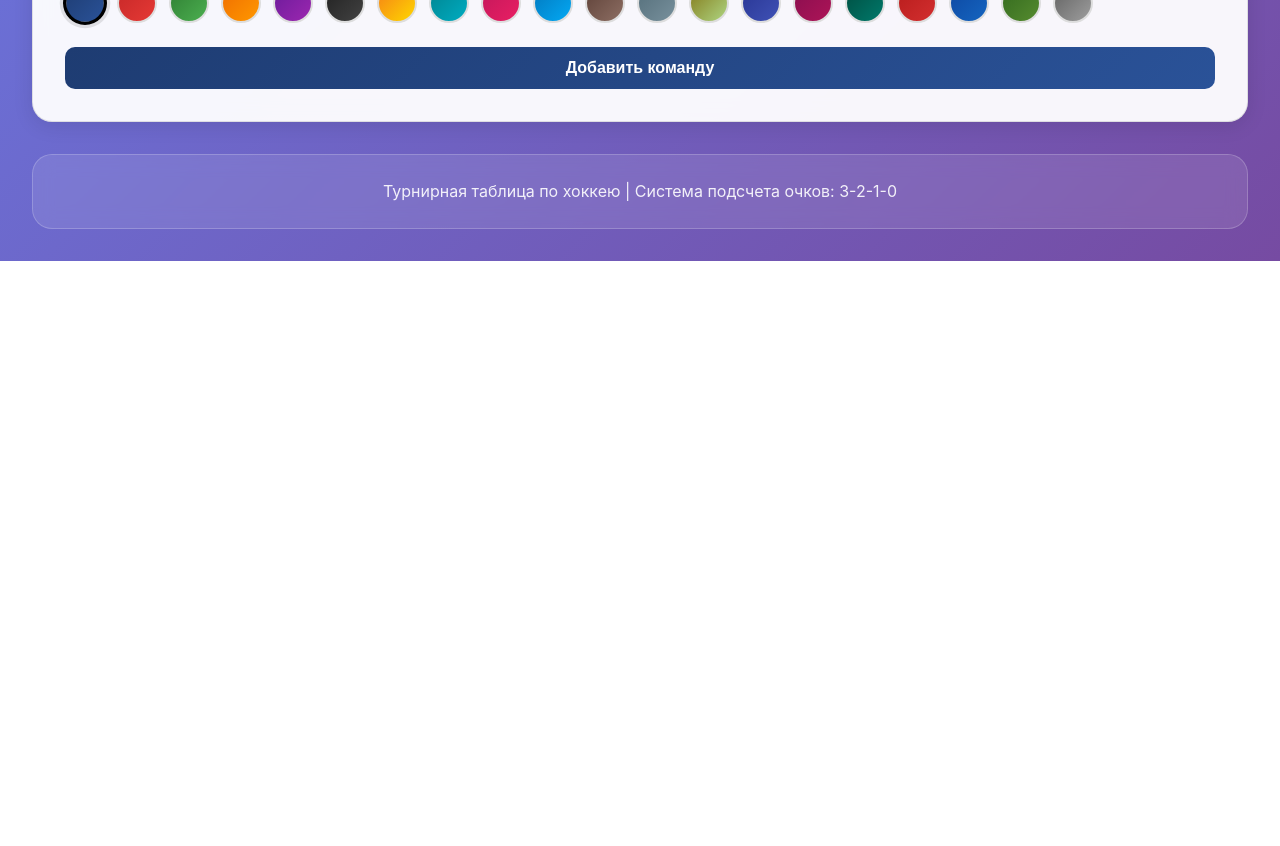
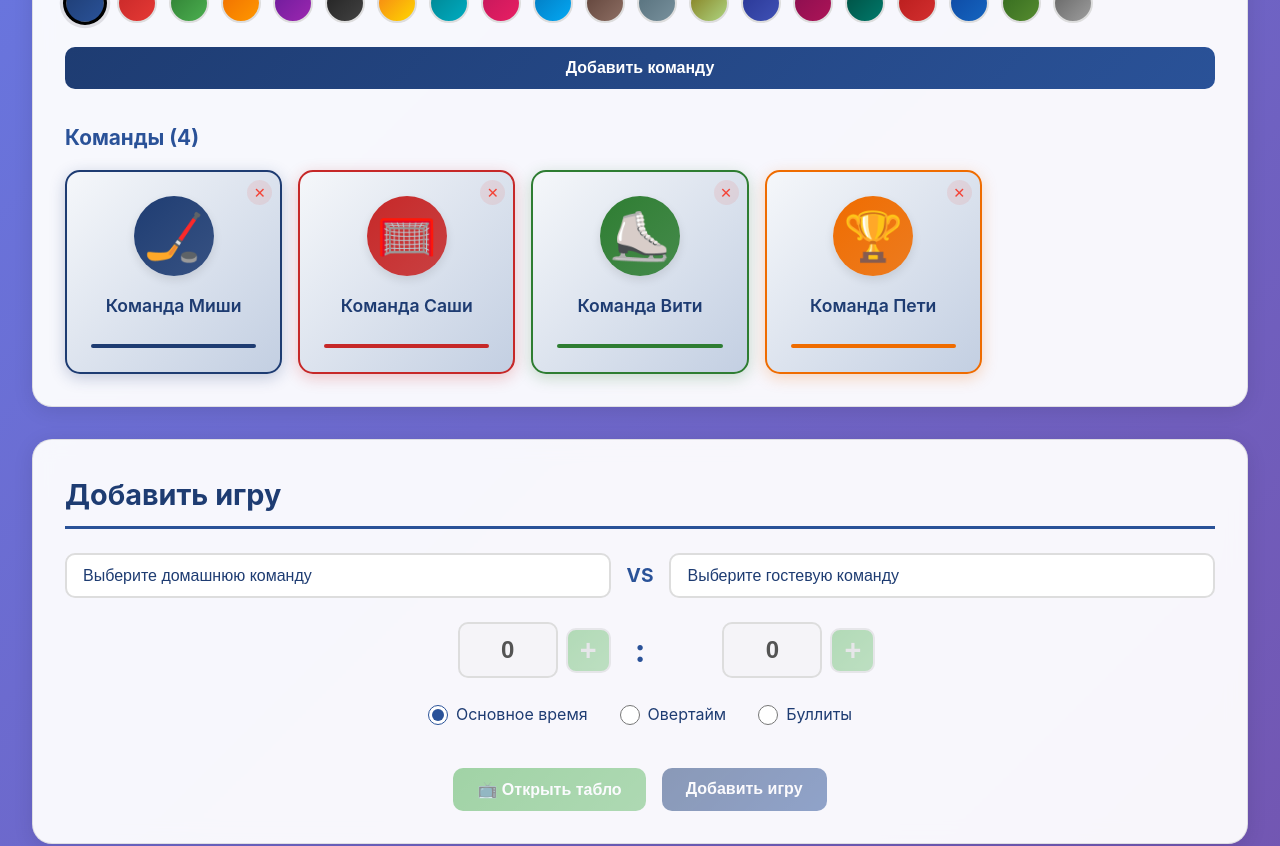
Before and after one commit to ice19942335/RollegHockey, a React (Vite) app: page / in a window 1280 px wide. Shown: the part 640-1486 px from the top of the page. Before the commit the page ends 901 px from the top, so only its background shows below. Built offline with nearby package versions, Linux system fonts and the light colour scheme.

Commit message:
Fix multiple bugs

```diff
--- a/src/App.css
+++ b/src/App.css
@@ -256,6 +256,38 @@
   font-size: 1.1rem;
   color: #1e3c72;
   text-align: center;
+  cursor: pointer;
+  padding: 0.25rem 0.5rem;
+  border-radius: 5px;
+  transition: all 0.2s ease;
+  min-height: 1.5rem;
+  display: flex;
+  align-items: center;
+  justify-content: center;
+}
+
+.team-name:hover {
+  background: rgba(30, 60, 114, 0.1);
+}
+
+.team-name-input {
+  font-weight: 600;
+  font-size: 1.1rem;
+  color: #1e3c72;
+  text-align: center;
+  border: 2px solid #2a5298;
+  border-radius: 5px;
+  padding: 0.25rem 0.5rem;
+  background: white;
+  outline: none;
+  width: 100%;
+  max-width: 100%;
+  box-sizing: border-box;
+}
+
+.team-name-input:focus {
+  border-color: #2a5298;
+  box-shadow: 0 0 0 3px rgba(42, 82, 152, 0.1);
 }
 
 .delete-btn-small {
@@ -357,6 +389,12 @@
   gap: 0.5rem;
 }
 
+.score-btn-placeholder {
+  width: 45px;
+  height: 45px;
+  flex-shrink: 0;
+}
+
 .game-score input {
   width: 100px;
   max-width: 100px;
@@ -829,6 +867,12 @@
 
   .team-name {
     font-size: 0.95rem;
+    padding: 0.2rem 0.4rem;
+  }
+
+  .team-name-input {
+    font-size: 0.95rem;
+    padding: 0.2rem 0.4rem;
   }
 
   .delete-btn-small {
@@ -1122,6 +1166,12 @@
 
   .team-name {
     font-size: 0.85rem;
+    padding: 0.15rem 0.3rem;
+  }
+
+  .team-name-input {
+    font-size: 0.85rem;
+    padding: 0.15rem 0.3rem;
   }
 
   .game-score input {
@@ -1133,6 +1183,11 @@
     width: 35px;
     height: 35px;
     font-size: 1.3rem;
+  }
+
+  .score-btn-placeholder {
+    width: 35px;
+    height: 35px;
   }
 
   .standings-table-wrapper {
@@ -1220,21 +1275,21 @@
   display: flex;
   align-items: center;
   justify-content: center;
-  padding: 2rem;
+  padding: 0;
 }
 
 .scoreboard {
-  width: 100%;
-  max-width: 1400px;
-  height: 100%;
-  max-height: 90vh;
+  width: 100vw;
+  height: 100vh;
   background: #000;
-  border-radius: 20px;
+  border-radius: 0;
   position: relative;
   display: flex;
   align-items: center;
   justify-content: center;
-  box-shadow: 0 0 50px rgba(255, 255, 255, 0.1);
+  box-shadow: none;
+  overflow: hidden;
+  box-sizing: border-box;
 }
 
 .scoreboard-close {
@@ -1243,10 +1298,10 @@
   right: 1.5rem;
   width: 50px;
   height: 50px;
-  border: 3px solid white;
-  border-radius: 50%;
-  background: rgba(255, 255, 255, 0.1);
-  color: white;
+  border: none;
+  border-radius: 0;
+  background: transparent;
+  color: rgba(255, 255, 255, 0.4);
   font-size: 1.5rem;
   cursor: pointer;
   display: flex;
@@ -1257,23 +1312,26 @@
 }
 
 .scoreboard-close:hover {
-  background: rgba(255, 255, 255, 0.2);
+  color: rgba(255, 255, 255, 1);
   transform: scale(1.1);
 }
 
 .scoreboard-content {
   display: flex;
-  width: 100%;
-  height: 100%;
+  width: 100vw;
+  height: 100vh;
   align-items: center;
   justify-content: space-between;
-  padding: 3rem;
+  padding: 0;
   gap: 2rem;
+  box-sizing: border-box;
+  overflow: hidden;
 }
 
 .scoreboard-team {
   flex: 1;
   height: 100%;
+  max-height: 100%;
   display: flex;
   flex-direction: column;
   align-items: center;
@@ -1282,6 +1340,9 @@
   border: 4px solid;
   padding: 3rem;
   box-shadow: 0 10px 40px rgba(0, 0, 0, 0.5);
+  box-sizing: border-box;
+  overflow: hidden;
+  min-width: 0;
 }
 
 .scoreboard-team-logo {
@@ -1318,6 +1379,12 @@
   align-items: center;
   justify-content: center;
   gap: 2rem;
+}
+
+.scoreboard-btn-placeholder {
+  width: 80px;
+  height: 80px;
+  flex-shrink: 0;
 }
 
 .scoreboard-team-score {
@@ -1335,24 +1402,22 @@
   height: 80px;
   font-size: 3rem;
   font-weight: bold;
-  border: 4px solid white;
-  border-radius: 50%;
-  background: rgba(255, 255, 255, 0.2);
-  color: white;
+  border: none;
+  border-radius: 0;
+  background: transparent;
+  color: rgba(255, 255, 255, 0.4);
   cursor: pointer;
   display: flex;
   align-items: center;
   justify-content: center;
   transition: all 0.3s ease;
-  backdrop-filter: blur(10px);
   line-height: 1;
   padding: 0;
 }
 
 .scoreboard-btn:hover:not(:disabled) {
-  background: rgba(255, 255, 255, 0.3);
+  color: rgba(255, 255, 255, 1);
   transform: scale(1.1);
-  box-shadow: 0 0 20px rgba(255, 255, 255, 0.5);
 }
 
 .scoreboard-btn:active:not(:disabled) {
@@ -1360,28 +1425,23 @@
 }
 
 .scoreboard-btn:disabled {
-  opacity: 0.3;
-  cursor: not-allowed;
+  display: none;
 }
 
 .scoreboard-btn-plus {
-  background: linear-gradient(135deg, rgba(76, 175, 80, 0.8) 0%, rgba(102, 187, 106, 0.8) 100%);
-  border-color: #4caf50;
+  background: transparent;
 }
 
 .scoreboard-btn-plus:hover:not(:disabled) {
-  background: linear-gradient(135deg, rgba(56, 142, 60, 0.9) 0%, rgba(76, 175, 80, 0.9) 100%);
-  border-color: #388e3c;
+  background: transparent;
 }
 
 .scoreboard-btn-minus {
-  background: linear-gradient(135deg, rgba(244, 67, 54, 0.8) 0%, rgba(239, 83, 80, 0.8) 100%);
-  border-color: #f44336;
+  background: transparent;
 }
 
 .scoreboard-btn-minus:hover:not(:disabled) {
-  background: linear-gradient(135deg, rgba(211, 47, 47, 0.9) 0%, rgba(244, 67, 54, 0.9) 100%);
-  border-color: #d32f2f;
+  background: transparent;
 }
 
 .scoreboard-separator {
@@ -1426,6 +1486,11 @@
     min-width: 150px;
   }
 
+  .scoreboard-btn-placeholder {
+    width: 60px;
+    height: 60px;
+  }
+
   .scoreboard-btn {
     width: 60px;
     height: 60px;
@@ -1465,6 +1530,11 @@
     margin-bottom: 1rem;
   }
 
+  .scoreboard-btn-placeholder {
+    width: 50px;
+    height: 50px;
+  }
+
   .scoreboard-score-controls {
     gap: 1rem;
   }
@@ -1479,6 +1549,11 @@
     height: 50px;
     font-size: 2rem;
     border-width: 3px;
+  }
+
+  .scoreboard-btn-placeholder {
+    width: 50px;
+    height: 50px;
   }
 
   .scoreboard-separator {
--- a/src/App.jsx
+++ b/src/App.jsx
@@ -9,17 +9,24 @@ import GamesList from './components/GamesList'
 import StandingsTable from './components/StandingsTable'
 import Scoreboard from './components/Scoreboard'
 import ConfirmModal from './components/ConfirmModal'
+import { config, DEFAULT_TEAMS } from './config'
 
 function App() {
-  const [teams, setTeams] = useState([])
+  const [teams, setTeams] = useState(() => {
+    // Если режим разработки, загружаем дефолтные команды
+    if (config.IsDev) {
+      return DEFAULT_TEAMS
+    }
+    return []
+  })
   const [games, setGames] = useState([])
   const [newTeamName, setNewTeamName] = useState('')
   const [newTeamLogo, setNewTeamLogo] = useState('🏒')
   const [newTeamColor, setNewTeamColor] = useState('#1e3c72')
   const [selectedHomeTeam, setSelectedHomeTeam] = useState('')
   const [selectedAwayTeam, setSelectedAwayTeam] = useState('')
-  const [homeScore, setHomeScore] = useState('')
-  const [awayScore, setAwayScore] = useState('')
+  const [homeScore, setHomeScore] = useState('0')
+  const [awayScore, setAwayScore] = useState('0')
   const [gameType, setGameType] = useState('regular')
   const [showScoreboard, setShowScoreboard] = useState(false)
   const [showConfirmModal, setShowConfirmModal] = useState(false)
@@ -43,6 +50,14 @@ function App() {
     setGames(games.filter(g => g.homeTeamId !== id && g.awayTeamId !== id))
   }
 
+  const updateTeamName = (id, newName) => {
+    if (newName.trim() && !teams.find(t => t.id !== id && t.name === newName.trim())) {
+      setTeams(teams.map(team =>
+        team.id === id ? { ...team, name: newName.trim() } : team
+      ))
+    }
+  }
+
   const addGame = () => {
     if (selectedHomeTeam && selectedAwayTeam &&
         selectedHomeTeam !== selectedAwayTeam &&
@@ -64,8 +79,8 @@ function App() {
 
       setSelectedHomeTeam('')
       setSelectedAwayTeam('')
-      setHomeScore('')
-      setAwayScore('')
+      setHomeScore('0')
+      setAwayScore('0')
       setGameType('regular')
     }
   }
@@ -157,6 +172,7 @@ function App() {
           <TeamList
             teams={teams}
             onDeleteTeam={deleteTeam}
+            onUpdateTeamName={updateTeamName}
           />
         </section>
 
--- a/src/components/GameForm.jsx
+++ b/src/components/GameForm.jsx
@@ -35,6 +35,8 @@ function GameForm({
     const current = parseInt(homeScore) || 0
     if (current > 0) {
       setHomeScore((current - 1).toString())
+    } else {
+      setHomeScore('0')
     }
   }
 
@@ -47,6 +49,8 @@ function GameForm({
     const current = parseInt(awayScore) || 0
     if (current > 0) {
       setAwayScore((current - 1).toString())
+    } else {
+      setAwayScore('0')
     }
   }
 
@@ -100,19 +104,22 @@ function GameForm({
 
       <div className="game-score">
         <div className="score-control">
+          {selectedHomeTeam && parseInt(homeScore || '0') > 0 ? (
             <button
               type="button"
               className="score-btn score-btn-minus"
               onClick={decrementHomeScore}
-            disabled={!selectedHomeTeam || (parseInt(homeScore) || 0) === 0}
             >
               −
             </button>
+          ) : (
+            <div className="score-btn-placeholder"></div>
+          )}
           <input
             type="number"
             min="0"
-            value={homeScore}
-            onChange={(e) => setHomeScore(e.target.value)}
+            value={homeScore || '0'}
+            onChange={(e) => setHomeScore(e.target.value || '0')}
             placeholder="0"
             disabled={!selectedHomeTeam}
             required
@@ -128,19 +135,22 @@ function GameForm({
         </div>
         <span className="score-separator">:</span>
         <div className="score-control">
+          {selectedAwayTeam && parseInt(awayScore || '0') > 0 ? (
             <button
               type="button"
               className="score-btn score-btn-minus"
               onClick={decrementAwayScore}
-            disabled={!selectedAwayTeam || (parseInt(awayScore) || 0) === 0}
             >
               −
             </button>
+          ) : (
+            <div className="score-btn-placeholder"></div>
+          )}
           <input
             type="number"
             min="0"
-            value={awayScore}
-            onChange={(e) => setAwayScore(e.target.value)}
+            value={awayScore || '0'}
+            onChange={(e) => setAwayScore(e.target.value || '0')}
             placeholder="0"
             disabled={!selectedAwayTeam}
             required
--- a/src/components/TeamCard.jsx
+++ b/src/components/TeamCard.jsx
@@ -1,7 +1,44 @@
+import { useState, useRef, useEffect } from 'react'
 import TeamLogo from './TeamLogo'
 
-function TeamCard({ team, onDelete }) {
+function TeamCard({ team, onDelete, onUpdateName }) {
+  const [isEditing, setIsEditing] = useState(false)
+  const [editedName, setEditedName] = useState(team.name)
+  const inputRef = useRef(null)
   const teamColor = team.color || '#1e3c72'
+
+  useEffect(() => {
+    if (isEditing && inputRef.current) {
+      inputRef.current.focus()
+      inputRef.current.select()
+    }
+  }, [isEditing])
+
+  useEffect(() => {
+    setEditedName(team.name)
+  }, [team.name])
+
+  const handleNameClick = () => {
+    setIsEditing(true)
+  }
+
+  const handleNameBlur = () => {
+    if (editedName.trim() && editedName.trim() !== team.name) {
+      onUpdateName(team.id, editedName.trim())
+    } else {
+      setEditedName(team.name)
+    }
+    setIsEditing(false)
+  }
+
+  const handleNameKeyPress = (e) => {
+    if (e.key === 'Enter') {
+      inputRef.current?.blur()
+    } else if (e.key === 'Escape') {
+      setEditedName(team.name)
+      setIsEditing(false)
+    }
+  }
 
   return (
     <div
@@ -19,7 +56,25 @@ function TeamCard({ team, onDelete }) {
       >
         <TeamLogo logo={team.logo} name={team.name} />
       </div>
-      <div className="team-name">{team.name}</div>
+      {isEditing ? (
+        <input
+          ref={inputRef}
+          type="text"
+          className="team-name-input"
+          value={editedName}
+          onChange={(e) => setEditedName(e.target.value)}
+          onBlur={handleNameBlur}
+          onKeyDown={handleNameKeyPress}
+        />
+      ) : (
+        <div
+          className="team-name"
+          onClick={handleNameClick}
+          title="Кликните для редактирования"
+        >
+          {team.name}
+        </div>
+      )}
       <div
         className="team-color-indicator"
         style={{ backgroundColor: teamColor }}
--- a/src/components/TeamList.jsx
+++ b/src/components/TeamList.jsx
@@ -1,6 +1,6 @@
 import TeamCard from './TeamCard'
 
-function TeamList({ teams, onDeleteTeam }) {
+function TeamList({ teams, onDeleteTeam, onUpdateTeamName }) {
   if (teams.length === 0) return null
 
   return (
@@ -12,6 +12,7 @@ function TeamList({ teams, onDeleteTeam }) {
             key={team.id}
             team={team}
             onDelete={onDeleteTeam}
+            onUpdateName={onUpdateTeamName}
           />
         ))}
       </div>
--- /dev/null
+++ b/src/config.js
@@ -0,0 +1,30 @@
+export const config = {
+  IsDev: true
+}
+
+export const DEFAULT_TEAMS = [
+  {
+    id: 1,
+    name: 'Команда Миши',
+    logo: '🏒',
+    color: '#1e3c72'
+  },
+  {
+    id: 2,
+    name: 'Команда Саши',
+    logo: '🥅',
+    color: '#c62828'
+  },
+  {
+    id: 3,
+    name: 'Команда Вити',
+    logo: '⛸️',
+    color: '#2e7d32'
+  },
+  {
+    id: 4,
+    name: 'Команда Пети',
+    logo: '🏆',
+    color: '#ef6c00'
+  }
+]
```
Also changed, not shown: src/components/Scoreboard.jsx (+8 -2 lines). Lines whose indentation alone changed are shown as unchanged.
